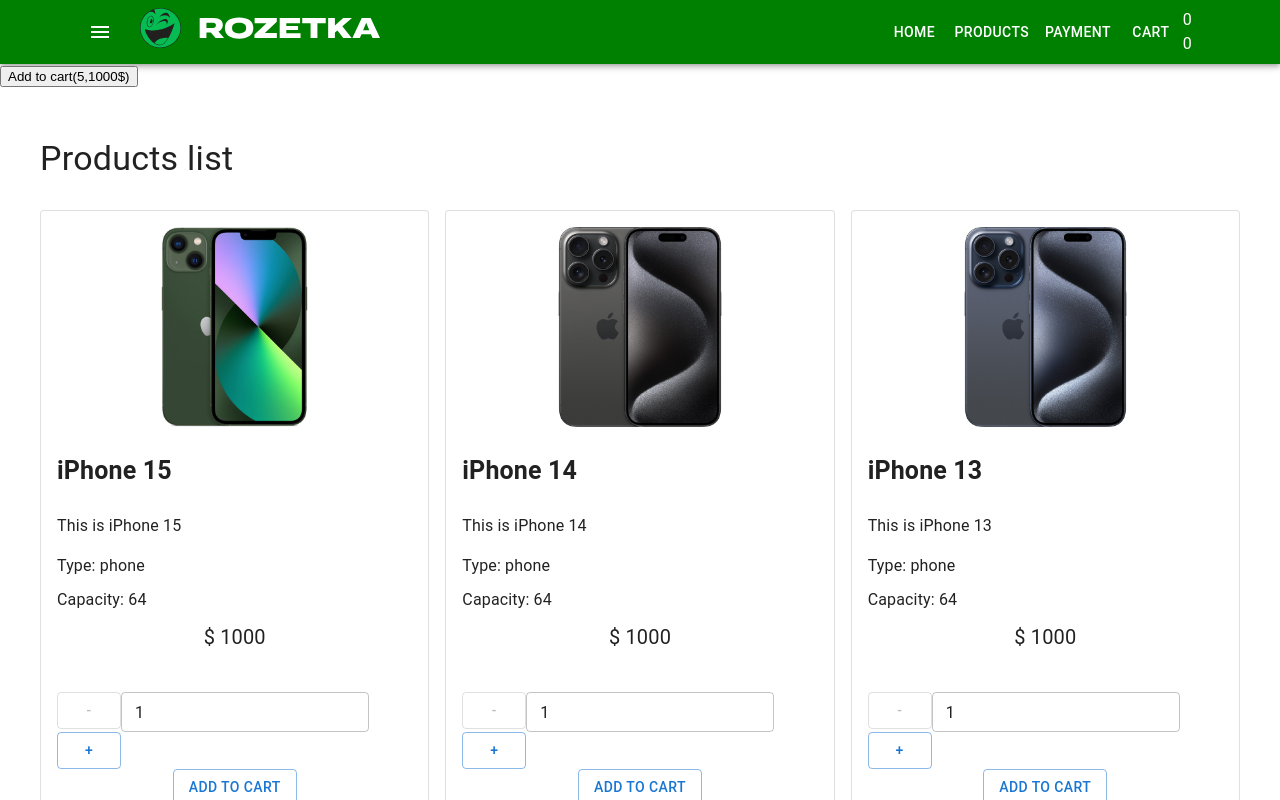
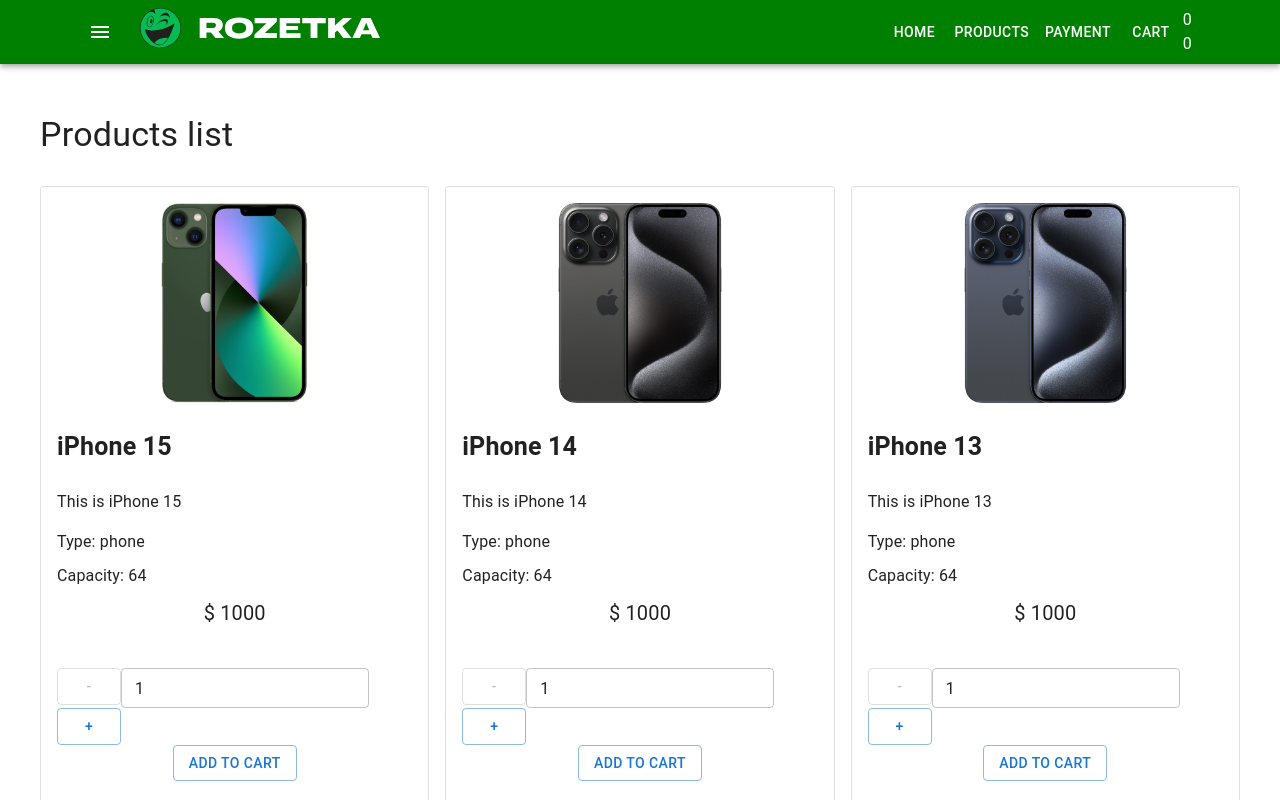
Before and after one commit to Vasyltsiun/shop-project-16.03, a React (Create React App) app: page / in a window 1280 px wide. Shown: the top 800 px of the page. Built offline with nearby package versions, Linux system fonts and the light colour scheme.

Commit message:
added addProductToCart to ProductListItem

```diff
--- a/src/components/Products/ProductListItem.tsx
+++ b/src/components/Products/ProductListItem.tsx
@@ -9,6 +9,7 @@
     capacity: string
     price: number
     image: string
+    addProductToCart: (count: number, price: number) => void
 }
 const ProductListItem = ({
     title,
@@ -17,6 +18,7 @@
     capacity,
     price,
     image,
+    addProductToCart,
 }: Props) => {
     const [count, setCount] = useState<number>(1)
 
@@ -57,7 +59,12 @@
                 </Button>
 
                 <div className="btns-wrapper">
-                    <Button variant="outlined">Add to cart</Button>
+                    <Button
+                        variant="outlined"
+                        onClick={() => addProductToCart(count, price)}
+                    >
+                        Add to cart
+                    </Button>
                 </div>
             </CardContent>
         </Card>
--- a/src/components/Products/ProductsList.tsx
+++ b/src/components/Products/ProductsList.tsx
@@ -4,9 +4,9 @@
 
 console.log(productsArrey)
 
-type Props = {}
+type Props = { addProductToCart: (count: number, price: number) => void }
 
-const ProductsList = (props: Props) => {
+const ProductsList = ({ addProductToCart }: Props) => {
     return (
         <>
             <Typography
@@ -38,6 +38,7 @@
                                 capacity={capacity}
                                 price={price}
                                 image={image}
+                                addProductToCart={addProductToCart}
                             />
                         </Grid>
                     )
--- a/src/layout/App.tsx
+++ b/src/layout/App.tsx
@@ -28,10 +28,8 @@
         <StyledEngineProvider injectFirst>
             <CssBaseline />
             <Header cartData={cartData} />
-            <button onClick={() => addProductToCart(5, 1000)}>
-                Add to cart(5,1000$)
-            </button>
-            <Main />
+
+            <Main addProductToCart={addProductToCart} />
             <Footer />
         </StyledEngineProvider>
     )
--- a/src/layout/Main.tsx
+++ b/src/layout/Main.tsx
@@ -1,12 +1,15 @@
 import { Container } from '@mui/material'
 import ProductList from 'components/Products/ProductsList'
 
-type Props = {}
-const Main = (props: Props) => {
+type Props = {
+    addProductToCart: (count: number, price: number) => void
+}
+
+const Main = ({ addProductToCart }: Props) => {
     return (
         <>
             <Container className="main-container" component={'main'}>
-                <ProductList />
+                <ProductList addProductToCart={addProductToCart} />
             </Container>
         </>
     )
```
Also changed, not shown: src/utils/productsArrey.ts (+8 -0 lines).
